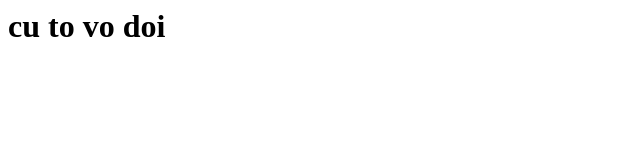
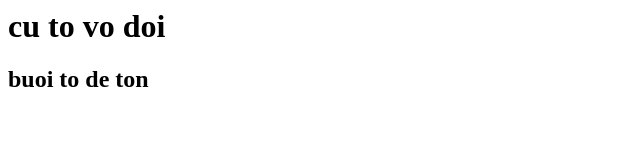
Before and after one commit to vanhoai2004/Test-1, a plain HTML site: page index.html in a window 1280 px wide. Shown: the whole page, without its empty margins (0-640 px from the left). Drawn offline with Linux system fonts and the light colour scheme.

Commit message:
Update index 1.html

```diff
--- a/index.html
+++ b/index.html
@@ -1 +1,2 @@
 <h1>cu to vo doi</h1>
+<h2>buoi to de ton</h2>
```
